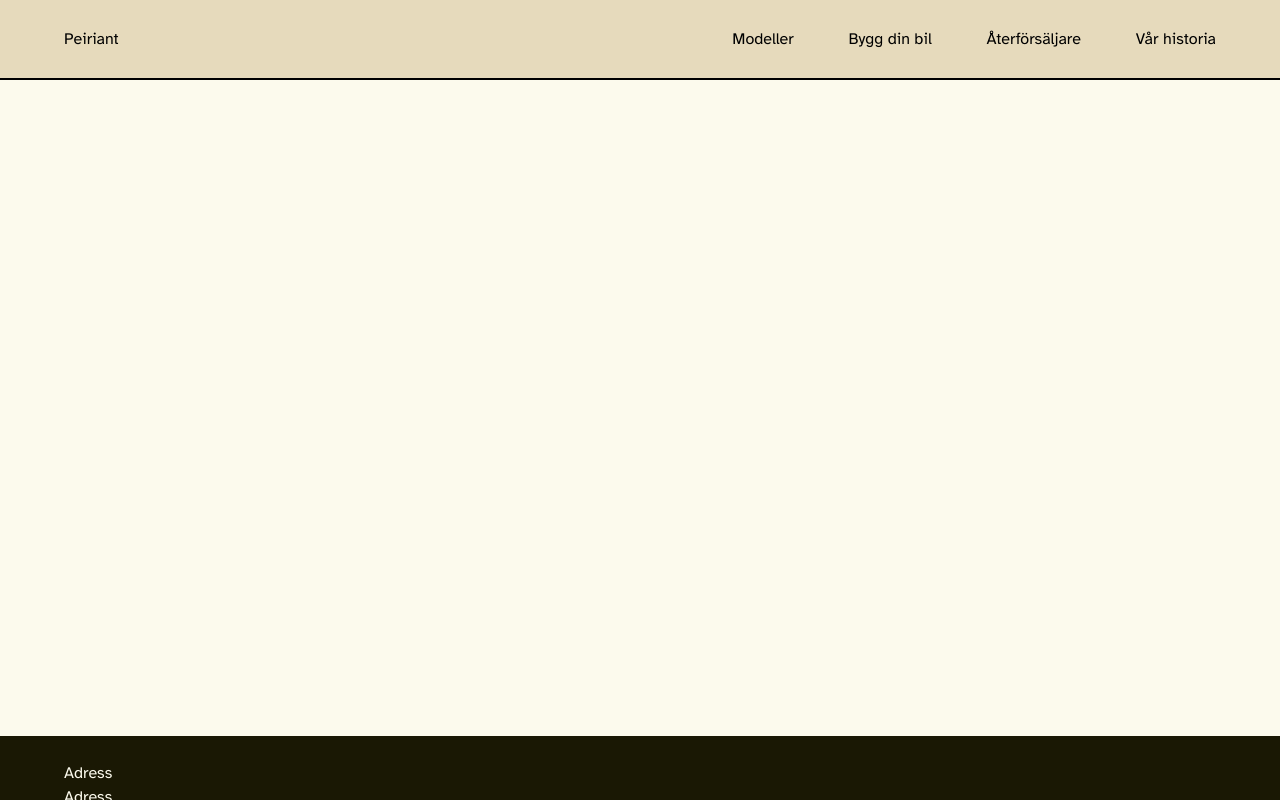
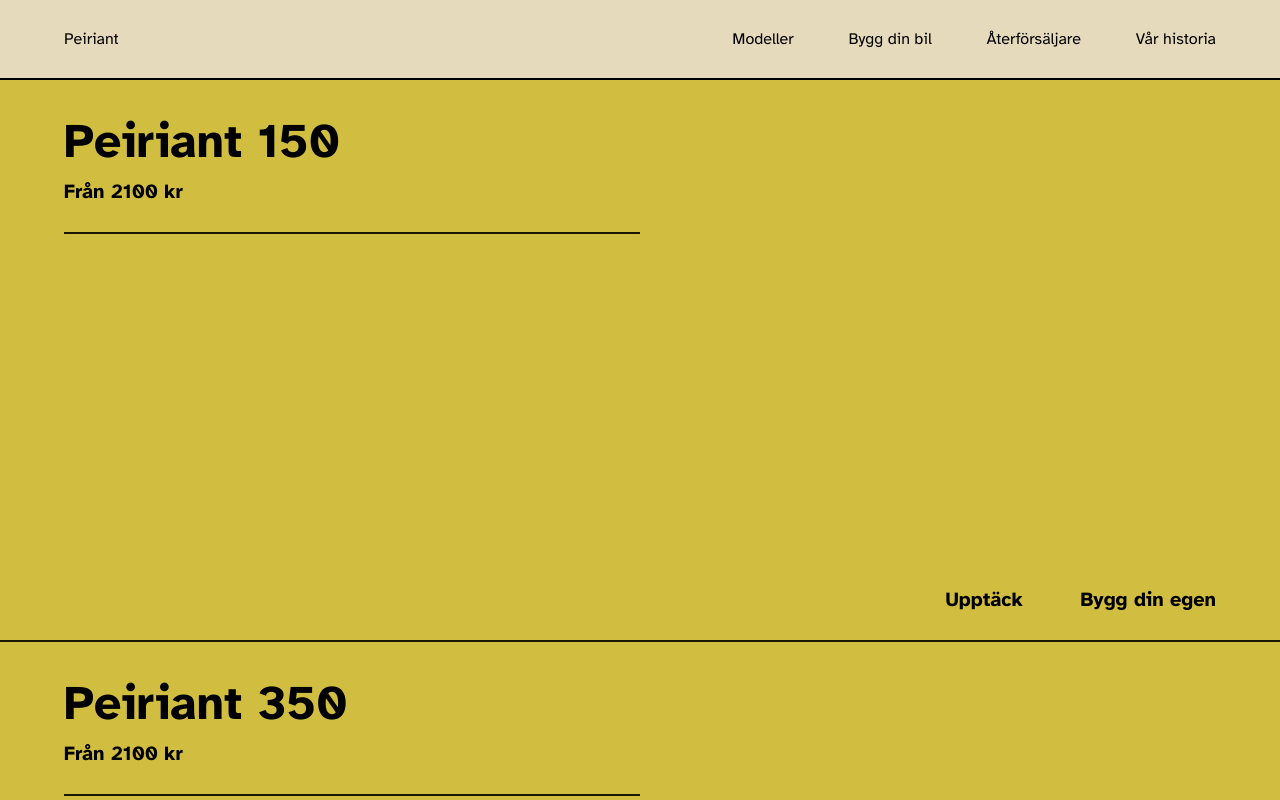
Before and after one commit to JT350120/exjobb, a Vue app: page / in a window 1280 px wide. Both pictures are taken after a click on the button "Modeller". Shown: the top 800 px of the page. Built offline with nearby package versions, Linux system fonts and the light colour scheme.

Commit message:
ModelPresentation moved from Hero to Models

```diff
--- a/src/components/Hero.vue
+++ b/src/components/Hero.vue
@@ -10,7 +10,6 @@ const models = content.models;
 <template>
   <div class="flex flex-col">
     <Welcome />
-    <ModelPresentation v-for="(model, index) in models" :key="index" :data="model" />
   </div>
 </template>
 
--- a/src/components/Menu.vue
+++ b/src/components/Menu.vue
@@ -5,15 +5,15 @@ const globalVariables = useGlobalStore();
 </script>
 
 <template>
-  <nav class="md:hidden z-999 top-[80px] absolute h-[82vh] text-lg w-full flex flex-col justify-evenly items-center px-x-standard bg-white">
+  <nav class="md:hidden z-999 top-[80px] absolute h-[82vh] text-lg w-full flex flex-col justify-evenly items-center bg-white">
     <div class="mb-y-standard">
-      <button>Modeller</button>
+      <button @click="globalVariables.show('models')">Modeller</button>
     </div>
     <div class="mb-y-standard">
-      <button>Bygg din bil</button>
+      <button @click="globalVariables.show('configurator')">Bygg din bil</button>
     </div>
     <div class="mb-y-standard">
-      <button>Återförsäljare</button>
+      <button @click="globalVariables.show('models')">Återförsäljare</button>
     </div>
     <div>
       <button @click="globalVariables.show('history')">Vår historia</button>
--- a/src/components/ModelPresentation.vue
+++ b/src/components/ModelPresentation.vue
@@ -8,10 +8,10 @@ defineProps({
 </script>
 
 <template>
-  <div class="w-full h-[82vh] flex flex-col justify-between border-t-[2px] border-black bg-yellow py-y-standard px-x-standard">
+  <div class="box w-full h-[70vh] flex flex-col justify-between border-t-[2px] border-black bg-yellow py-y-standard px-x-standard">
     <div>
       <h1 class="text-xl md:text-2xl font-bold">Peiriant {{ data.model }} </h1>
-      <h2 class="text-md md:text-lg font-bold">{{ data.tagline }}</h2>
+      <h2 class="text-md md:text-lg font-bold">Från {{ data.startingPrice }} kr</h2>
       <div class="w-full md:w-[50%] bg-black h-[2px] mt-y-standard"/>
     </div>
     <div class="flex flex-col">
@@ -24,4 +24,7 @@ defineProps({
 </template>
 
 <style scoped>
+.box:first-child {
+  border-top: none;
+}
 </style>
--- a/src/components/Models.vue
+++ b/src/components/Models.vue
@@ -1,9 +1,14 @@
 <script setup>
+import ModelPresentation from './ModelPresentation.vue'
+import { useContentStore } from '../stores/content'
 
+const content = useContentStore();
+const models = content.models;
 </script>
 
 <template>
-  <div class="w-full h-[82vh] flex flex-col justify-center items-center bg-white py-y-standard px-x-standard">
+  <div class="w-full min-h-[82vh] flex flex-col">
+    <ModelPresentation v-for="(model, index) in models" :key="index" :data="model" />
   </div>
 </template>
 
--- a/src/stores/global.js
+++ b/src/stores/global.js
@@ -5,6 +5,7 @@ export const useGlobalStore = defineStore("global", {
         mainRendering: {
             hero: true,
             menu: false,
+            models: false,
             history: false,
             dealers: false,
             configurator: false,
```
